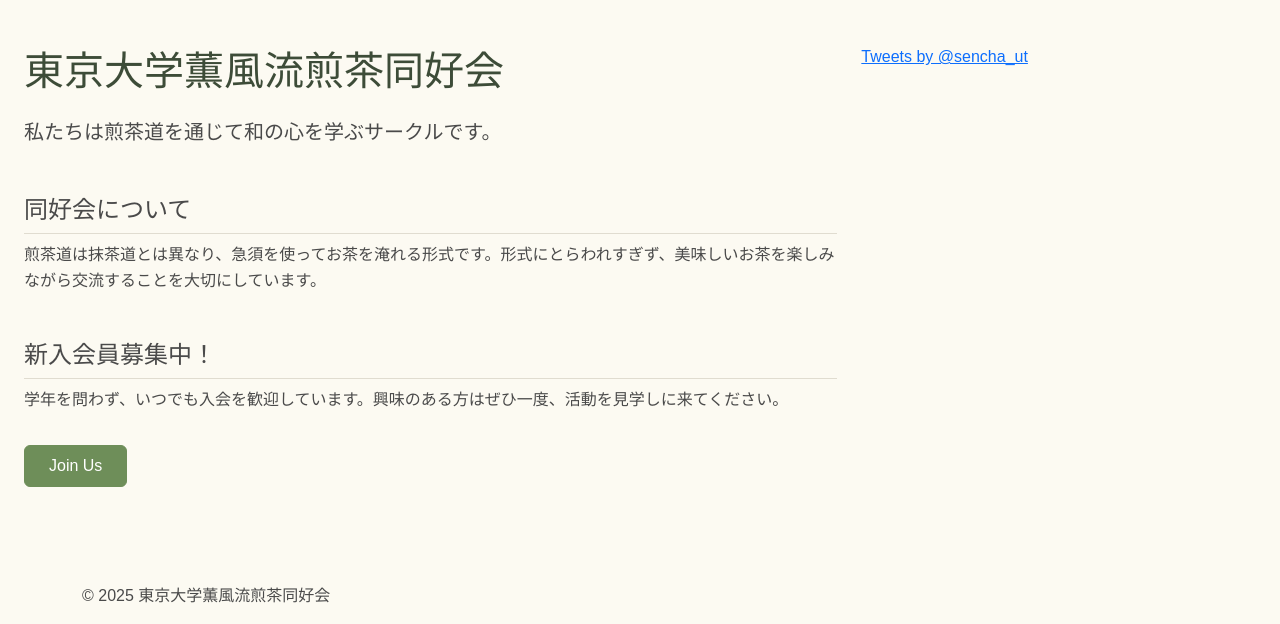
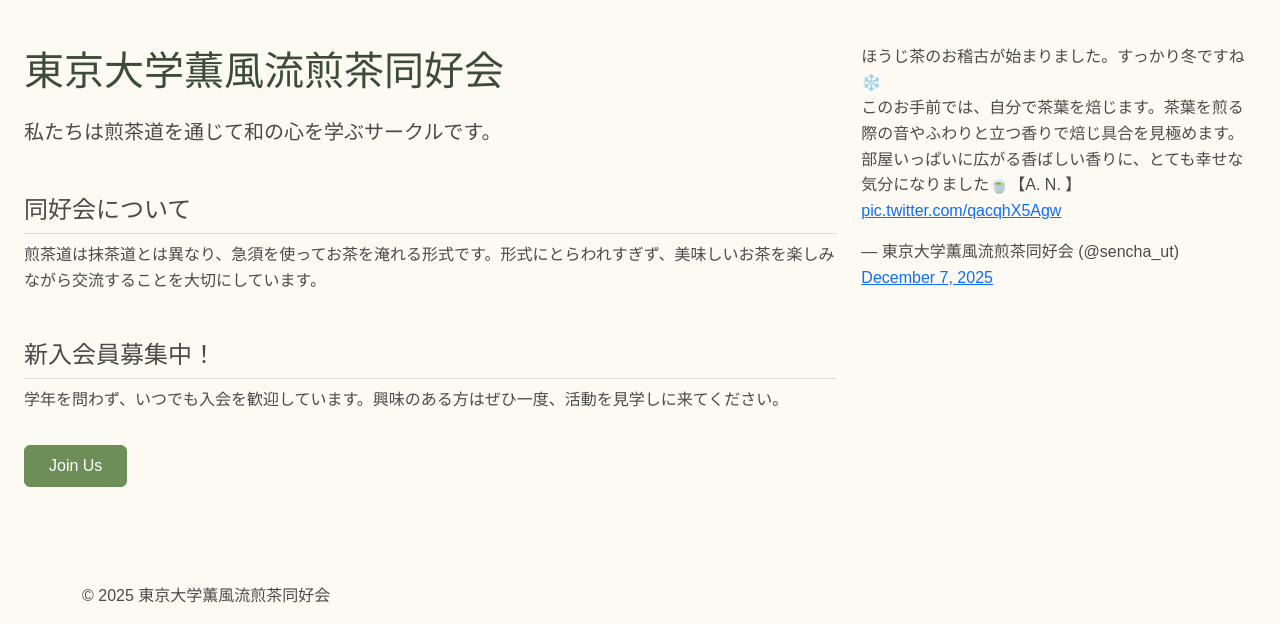
Before and after one commit to citrusml/sencha_ut, a Jekyll site: the page built from index.html, in a window 1280 px wide and 900 px high, scrolled down 399 px, cut to the strip 276-900 px from the top of the window. Built offline with Jekyll 4.4.1, drawn with Linux system fonts in a browser that asks for light colours; some web fonts are replaced; comment, search, counter and statistics services are not loaded.

Commit message:
ナビゲーションバーのロゴを更新し、Twitterウィジェットを最新のツイートに変更しました。不要なコードをコメントアウトしました。

```diff
--- a/_layouts/default.html
+++ b/_layouts/default.html
@@ -19,7 +19,7 @@
     <div class="container-fluid px-4 px-lg-5 max-width-1400">
 
       <a class="navbar-brand" href="{{ site.baseurl }}/">
-        <img src="{{ '/assets/images/logo.png' | relative_url }}" alt="ロゴ" class="navbar-logo">
+        <img src="{{ '/assets/images/煎茶同好会ロゴ.jpg' | relative_url }}" alt="ロゴ" class="navbar-logo">
         {{ site.title }}
       </a>
 
--- a/index.html
+++ b/index.html
@@ -51,8 +51,11 @@
       </section>
     </div>
     <div class="col-lg-4 twitter-container">
-      <a class="twitter-timeline" data-tweet-limit="1" href="https://twitter.com/sencha_ut?ref_src=twsrc%5Etfw">Tweets by @sencha_ut</a>
-      <script async src="https://platform.twitter.com/widgets.js" charset="utf-8"></script>
+    <div class="twitter-container">
+      <blockquote class="twitter-tweet"><p lang="ja" dir="ltr">ほうじ茶のお稽古が始まりました。すっかり冬ですね❄️<br>このお手前では、自分で茶葉を焙じます。茶葉を煎る際の音やふわりと立つ香りで焙じ具合を見極めます。<br>部屋いっぱいに広がる香ばしい香りに、とても幸せな気分になりました🍵【A. N. 】 <a href="https://t.co/qacqhX5Agw">pic.twitter.com/qacqhX5Agw</a></p>&mdash; 東京大学薫風流煎茶同好会 (@sencha_ut) <a href="https://twitter.com/sencha_ut/status/1997507813820727519?ref_src=twsrc%5Etfw">December 7, 2025</a></blockquote>
+      <!-- 最新のツイートを自動取得する仕組みにしたい。 -->
+      <!-- <a class="twitter-timeline" data-tweet-limit="1" href="https://twitter.com/sencha_ut?ref_src=twsrc%5Etfw">Tweets by @sencha_ut</a> -->
+      <!-- <script async src="https://platform.twitter.com/widgets.js" charset="utf-8"></script> -->
     </div>
   </div>
 </div>
```
